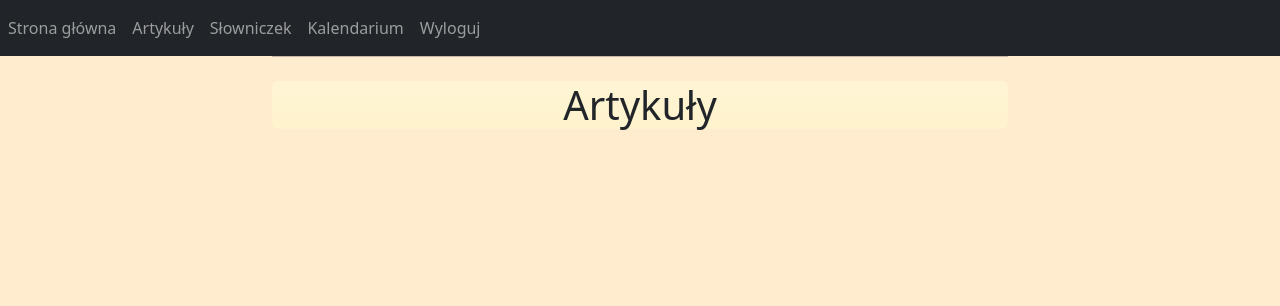
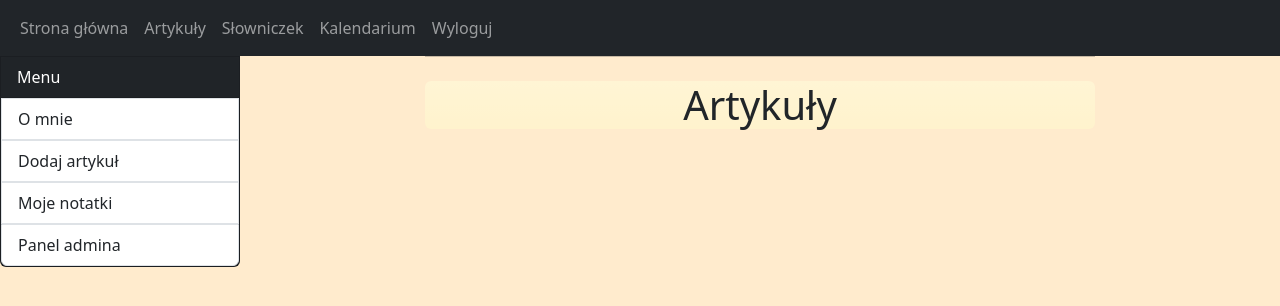
Before and after one commit to KatarzynaMariaElzbieta/psychologia-wam, a Django app: page /articles/ in a window 1280 px wide. Shown: the top 306 px of the page. Run offline with Django 5.2, Linux system fonts and the light colour scheme; the visitor is signed in with stand-in values (Sample User, id 1); data that the repository does not hold is empty; some libraries are stand-ins or nearby versions.

Commit message:
update templates

```diff
--- a/django_app/main_app/articles/templates/article_base.html
+++ b/django_app/main_app/articles/templates/article_base.html
@@ -3,7 +3,6 @@
 <p>{{ mess }}</p>
 <h2>{{ article.title }}</h2>
 <div>
-
     {{ article.body |safe }}
 </div>
 {% endblock %}
--- a/django_app/main_app/articles/templates/articles_list.html
+++ b/django_app/main_app/articles/templates/articles_list.html
@@ -3,7 +3,7 @@
 <p>{{ mess }}</p>
 <div>
     <h1 class="rounded bg-warning-subtle bg-gradient .fs-2 text text-center text-color-
-">Artykuły</h1>
+" style="max-width: 750px;">Artykuły</h1>
     {% for i in articles %}
     <div class="card mb-3" style="max-width: 750px;">
         <div class="row g-0">
--- a/django_app/main_app/articles/templates/base.html
+++ b/django_app/main_app/articles/templates/base.html
@@ -5,7 +5,8 @@
     <meta name="viewport" content="width=device-width, initial-scale=1">
 
     <title>Koło psychologii WAM</title>
-    <link href="https://cdn.jsdelivr.net/npm/bootstrap@5.3.3/dist/css/bootstrap.min.css" rel="stylesheet" integrity="sha384-QWTKZyjpPEjISv5WaRU9OFeRpok6YctnYmDr5pNlyT2bRjXh0JMhjY6hW+ALEwIH" crossorigin="anonymous">
+    <link href="https://cdn.jsdelivr.net/npm/bootstrap@5.3.3/dist/css/bootstrap.min.css" rel="stylesheet"
+          integrity="sha384-QWTKZyjpPEjISv5WaRU9OFeRpok6YctnYmDr5pNlyT2bRjXh0JMhjY6hW+ALEwIH" crossorigin="anonymous">
 
     <!--    <link rel="stylesheet" href="https://stackpath.bootstrapcdn.com/bootstrap/4.5.0/css/bootstrap.min.css"-->
     <!--          integrity="sha384-9aIt2nRpC12Uk9gS9baDl411NQApFmC26EwAOH8WgZl5MYYxFfc+NcPb1dKGj7Sk" crossorigin="anonymous">-->
@@ -22,12 +23,13 @@
 <body class="home">
 
 <nav class="navbar navbar-expand-lg navbar navbar-dark bg-dark">
-    <button class="navbar-toggler" type="button" data-toggle="collapse" data-target="#navbarText"
-            aria-controls="navbarText" aria-expanded="false" aria-label="Toggle navigation">
+    <div class="container-fluid">
+        <button class="navbar-toggler" type="button" data-bs-toggle="collapse" data-bs-target="#navbarTogglerDemo01"
+                aria-controls="navbarTogglerDemo01" aria-expanded="false" aria-label="Toggle navigation">
             <span class="navbar-toggler-icon"></span>
         </button>
-    <div class="collapse navbar-collapse" id="navbarText">
-        <ul class="navbar-nav">
+        <div class="collapse navbar-collapse" id="navbarTogglerDemo01" data-bs-theme="dark">
+            <ul class="navbar-nav me-auto mb-2 mb-lg-0">
                 <li class="nav-item">
                     <a class="nav-link" href="/">Strona główna</a>
                 </li>
@@ -40,8 +42,6 @@
                 <li class="nav-item">
                     <a class="nav-link" href="#">Kalendarium</a>
                 </li>
-            <li class="nav-item">
-            </li>
                 {% if user.is_authenticated %}
                 <li class="nav-item">
                     <a class="nav-link" href="{% url 'logout' %}">Wyloguj</a>
@@ -53,14 +53,21 @@
                 {% endif %}
             </ul>
         </div>
+    </div>
 </nav>
-
+<div class="d-flex">
+<div>
+{% if user.is_authenticated %}
+{% include "menu.html" %}
+{% endif %}
+</div>
 <div class="container">
     <div class="row justify-content-center">
         <div class="col-8">
             <hr class="mt-0 mb-4">
             {% block content %}
             {% endblock %}
+        </div>
     </div>
 </div>
 </div>
@@ -74,7 +81,9 @@
 <!--<script src="https://stackpath.bootstrapcdn.com/bootstrap/4.5.0/js/bootstrap.min.js"-->
 <!--        integrity="sha384-OgVRvuATP1z7JjHLkuOU7Xw704+h835Lr+6QL9UvYjZE3Ipu6Tp75j7Bh/kR0JKI"-->
 <!--        crossorigin="anonymous"></script>-->
-<script src="https://cdn.jsdelivr.net/npm/bootstrap@5.3.3/dist/js/bootstrap.bundle.min.js" integrity="sha384-YvpcrYf0tY3lHB60NNkmXc5s9fDVZLESaAA55NDzOxhy9GkcIdslK1eN7N6jIeHz" crossorigin="anonymous"></script>
+<script src="https://cdn.jsdelivr.net/npm/bootstrap@5.3.3/dist/js/bootstrap.bundle.min.js"
+        integrity="sha384-YvpcrYf0tY3lHB60NNkmXc5s9fDVZLESaAA55NDzOxhy9GkcIdslK1eN7N6jIeHz"
+        crossorigin="anonymous"></script>
 
 </body>
 </html>
--- a/django_app/main_app/articles/templates/menu.html
+++ b/django_app/main_app/articles/templates/menu.html
@@ -1,10 +1,11 @@
 <section>
-  <nav class="nav navbar-nav">
-    <span class="dropdown-item-text">Menu</span>
-    <ul>
-      <li><a class="dropdown-item" href="#">Kontakt</a></li>
-      <li><a class="dropdown-item" href="">Moje dane</a></li>
-      <li><a class="dropdown-item" href="">Szukaj</a></li>
+  <div class="card text-bg-dark rounded-bottom" style="width: 15rem; border-radius: 0px">
+    <div class="card-header">Menu</div>
+    <ul class="list-group list-group-flush">
+      <li><a class="list-group-item" href="#">O mnie</a></li>
+      <li><a class="list-group-item" href="">Dodaj artykuł</a></li>
+      <li><a class="list-group-item" href="">Moje notatki</a></li>
+      <li><a class="list-group-item rounded-bottom" href="/admin">Panel admina</a></li>
     </ul>
-  </nav>
+  </div>
 </section>
```
Lines whose indentation alone changed are shown as unchanged.
